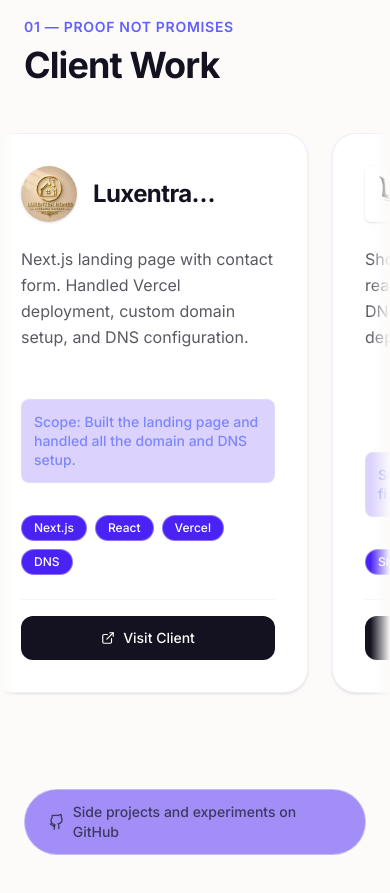
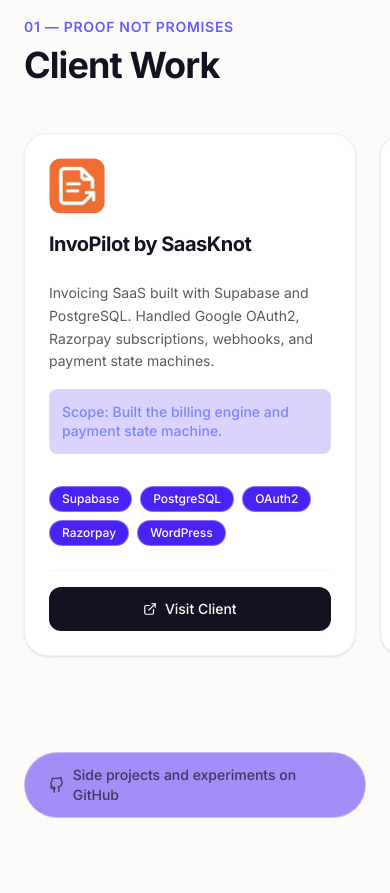
Before and after one commit to mb-great/mb-great.github.io, a Next.js app: page / in a window 390 px wide. Shown: the part 1000-1893 px from the top of the page. Built offline with nearby package versions, Linux system fonts and the light colour scheme; a web font is replaced by a local one.

Commit message:
Fix UI mess: strip JS auto-scroll entirely to restore smooth native mobile swipe carousel

```diff
--- a/components/Projects.tsx
+++ b/components/Projects.tsx
@@ -1,6 +1,5 @@
 "use client";
 
-import { useState, useRef, useEffect } from "react";
 import Image from "next/image";
 import { ExternalLink } from "lucide-react";
 
@@ -63,33 +62,9 @@ const CLIENT_PROJECTS = [
 ];
 
 export default function Projects() {
-  const scrollRef = useRef<HTMLDivElement>(null);
-  const [isHovered, setIsHovered] = useState(false);
-
-  useEffect(() => {
-    const scrollContainer = scrollRef.current;
-    if (!scrollContainer) return;
-
-    let animationFrameId: number;
-
-    const autoScroll = () => {
-      if (!isHovered) {
-        if (scrollContainer.scrollLeft >= scrollContainer.scrollWidth - scrollContainer.clientWidth - 1) {
-          scrollContainer.scrollLeft = 0; // Loop back
-        } else {
-          scrollContainer.scrollLeft += 1; // Speed
-        }
-      }
-      animationFrameId = requestAnimationFrame(autoScroll);
-    };
-
-    animationFrameId = requestAnimationFrame(autoScroll);
-    return () => cancelAnimationFrame(animationFrameId);
-  }, [isHovered]);
-
   return (
     <section id="proof" className="max-w-7xl mx-auto py-20 overflow-hidden">
-      {/* --- CLIENT WORK (NATIVE AUTO-SCROLL) --- */}
+      {/* --- CLIENT WORK --- */}
       <div className="mb-12 px-6 flex flex-col md:flex-row md:items-end justify-between gap-6">
         <div>
           <span className="text-sm font-semibold tracking-wider text-indigo-500 mb-2 block">01 — PROOF NOT PROMISES</span>
@@ -97,37 +72,31 @@ export default function Projects() {
         </div>
       </div>
 
-      <div className="relative w-full pb-10 mask-edges">
+      <div className="relative w-full pb-10">
         <div
-          ref={scrollRef}
-          onMouseEnter={() => setIsHovered(true)}
-          onMouseLeave={() => setIsHovered(false)}
-          onTouchStart={() => setIsHovered(true)}
-          onTouchEnd={() => setIsHovered(false)}
-          className="flex gap-6 px-6 overflow-x-auto modern-scrollbar pb-6 w-full"
+          className="flex gap-6 px-6 overflow-x-auto snap-x snap-mandatory modern-scrollbar pb-6 w-full"
         >
-          {/* Tripled list for a seamless native scroll buffer */}
-          {[...CLIENT_PROJECTS, ...CLIENT_PROJECTS, ...CLIENT_PROJECTS].map((proj, idx) => (
+          {CLIENT_PROJECTS.map((proj, idx) => (
             <div
               key={idx}
-              className="w-[320px] md:w-[420px] shrink-0 bg-card border border-border/60 rounded-3xl p-8 hover:bg-accent/30 transition-colors shadow-sm flex flex-col"
+              className="w-[85vw] sm:w-[380px] md:w-[420px] shrink-0 bg-card border border-border/60 rounded-3xl p-6 md:p-8 hover:bg-accent/30 transition-colors shadow-sm flex flex-col snap-center"
             >
-              <div className="flex items-center gap-4 mb-6">
-                <div className={`relative w-14 h-14 overflow-hidden shadow-sm shrink-0 flex items-center justify-center ${proj.rounded}`}>
+              <div className="flex flex-col sm:flex-row sm:items-center gap-4 mb-6">
+                <div className={`relative h-14 w-14 sm:w-auto sm:min-w-[56px] sm:max-w-[120px] overflow-hidden flex items-center justify-start ${proj.rounded}`}>
                   <Image
                     src={proj.img}
                     alt={proj.title}
                     fill
-                    sizes="56px"
-                    className="object-contain"
+                    sizes="(max-width: 768px) 56px, 120px"
+                    className="object-contain object-left"
                   />
                 </div>
                 <div>
-                  <h3 className="text-2xl font-bold text-card-foreground tracking-tight line-clamp-1">{proj.title}</h3>
+                  <h3 className="text-xl md:text-2xl font-bold text-card-foreground tracking-tight line-clamp-2">{proj.title}</h3>
                 </div>
               </div>
               <div className="flex-grow flex flex-col mb-8">
-                <p className="text-card-foreground/70 leading-relaxed mb-4">
+                <p className="text-card-foreground/70 leading-relaxed mb-4 text-sm md:text-base">
                   {proj.desc}
                 </p>
                 <div className="mt-auto p-3 bg-accent/20 rounded-lg border border-border/40">
```
